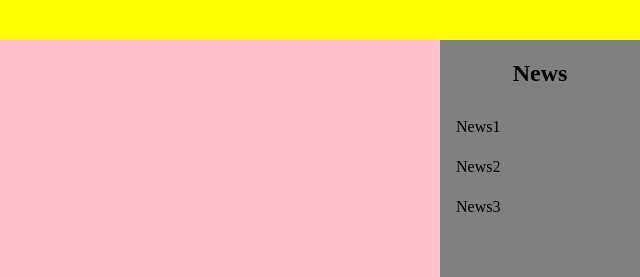
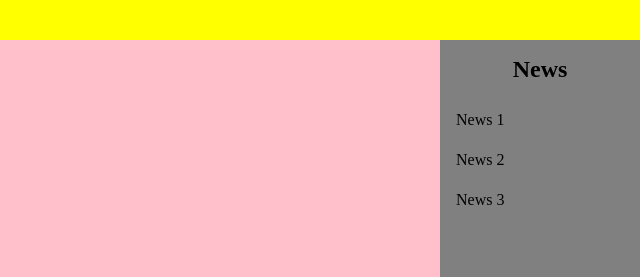
Before and after one commit to ProtsenkoYevhen/gromcode-edu, a plain HTML site: page html-css/flexbox/task3/index.html in a window 1280 px wide. Shown: the top 277 px of the page, 640-1280 px from the left. Drawn offline with nearby package versions, Linux system fonts and the light colour scheme.

Commit message:
update files

```diff
--- a/html-css/flexbox/task3/index.html
+++ b/html-css/flexbox/task3/index.html
@@ -24,13 +24,11 @@
           <h2 class="dashboard_text">I can use Flexbox!!!</h2>
         </section>
         <aside class="newsline">
-          <span class="newsline_text">
-            <h2>News</h2>
-          </span>
+          <h2 class="newsline_text">News</h2>
           <ul class="news">
-            <li class="day_news">News1</li>
-            <li class="day_news">News2</li>
-            <li class="day_news">News3</li>
+            <li class="day_news">News 1</li>
+            <li class="day_news">News 2</li>
+            <li class="day_news">News 3</li>
           </ul>
         </aside>
       </main>
```
